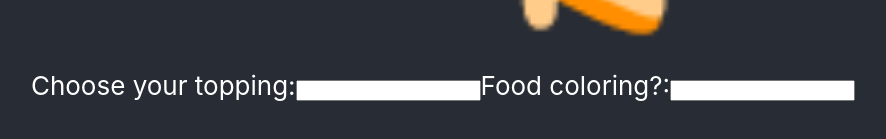
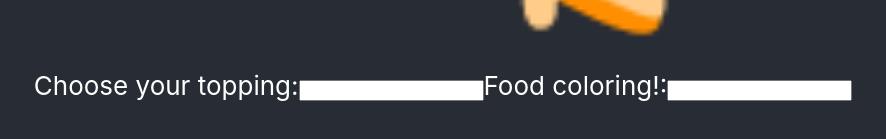
Before and after one commit to TsubasaK111/exploration.react.pizza, a React (Create React App) app: page / in a window 1280 px wide. Shown: the part 601-740 px from the top of the page, without its empty margins (197-1083 px from the left). Built offline with nearby package versions, Linux system fonts and the light colour scheme.

Commit message:
feat: exclamation

```diff
--- a/src/App.js
+++ b/src/App.js
@@ -37,7 +37,7 @@ const PizzaLabel = (props) => {
               }}
               type="text"
           ></input>
-          <label>Food coloring?:</label>
+          <label>Food coloring!:</label>
           <input
               onChange={e => {
                   props.updateColoring(e.target.value);
```
